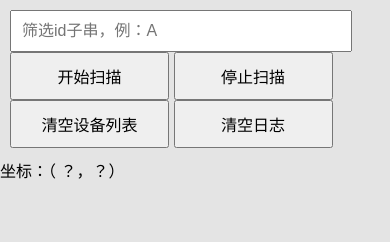
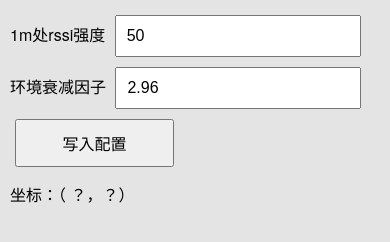
Before and after one commit to Ikaros-521/cordova-plugin-ble-central-rssi-demo, a website: page www/index.html in a window 390 px wide. Drawn offline with Linux system fonts and the light colour scheme; some packages are replaced by stand-ins of ours.

Commit message:
新增rssi1m,环境衰减因子可配，优化UI

```diff
--- a/config.xml
+++ b/config.xml
@@ -1,5 +1,5 @@
 <?xml version='1.0' encoding='utf-8'?>
-<widget id="com.example.ble" version="1.0.0" xmlns="http://www.w3.org/ns/widgets" xmlns:cdv="http://cordova.apache.org/ns/1.0">
+<widget id="com.example.ble" version="2.0.0" xmlns="http://www.w3.org/ns/widgets" xmlns:cdv="http://cordova.apache.org/ns/1.0">
     <name>ble</name>
     <description>
         A sample Apache Cordova application that responds to the deviceready event.
--- a/www/css/index.css
+++ b/www/css/index.css
@@ -53,17 +53,41 @@ body {
     font-size: large;
 }
 
+/* 距离探测设备1m时的rssi值的绝对值输入框 */
+#rssi1m {
+    width: 60%;
+    padding: 10px;
+    font-size: 16px;
+    margin: 5px;
+}
+
+/* 环境衰减因子输入框 */
+#EAT {
+    width: 60%;
+    padding: 10px;
+    font-size: 16px;
+    margin: 5px;
+}
+
 /* 子串检索输入框 */
 #idSubstring {
-    width: 86%;
+    width: 60%;
     padding: 10px;
     font-size: 16px;
+    margin: 5px;
 }
 
 /* 类似按钮 */
 .commonBtn {
     width: 43%;
     padding: 10px;
+    font-size: 16px;
+    margin: 5px;
+}
+
+/* 坐标显示用div */
+#locationDiv {
+    margin: 10px;
     font-size: 16px;
 }
 
--- a/www/index.html
+++ b/www/index.html
@@ -38,7 +38,16 @@
 </head>
 
 <body>
-    <div style="margin:10px;">
+    <div id="configDiv" style="margin:10px;">
+        <span>1m处rssi强度</span>
+        <input type="text" id="rssi1m" placeholder="绝对值，最佳范围在45-49之间" value="50">
+        <br>
+        <span>环境衰减因子</span>
+        <input type="text" id="EAT" placeholder="最佳范围在3.25-4.5之间" value="2.96">
+        <button class="commonBtn" id="writeConfigBtn" >写入配置</button>
+    </div>
+    <div id="funcDiv" style="margin:10px;">
+        <span id="idSubstringSpan">筛选id</span>
         <input type="text" id="idSubstring" placeholder="筛选id子串，例：A">
         <button class="commonBtn" id="startScanBtn" >开始扫描</button>
         <button class="commonBtn" id="stopScanBtn" >停止扫描</button>
--- a/www/js/index.js
+++ b/www/js/index.js
@@ -285,10 +285,33 @@ function scanBT() {
 
     }, function(res){
         log("扫描蓝牙设备失败", "error");
+        clearInterval(loopScan);
     });
 }
 
+// 显示隐藏元素
+function showHideElement(id, type) {
+    document.getElementById(id).style.display = type;
+}
+
 document.addEventListener('deviceready', function () {
+    // 隐藏功能模块
+    showHideElement("funcDiv", "none");
+
+    // 写入配置按钮
+    var writeConfigBtn = document.getElementById('writeConfigBtn');
+	writeConfigBtn.onclick = function(){
+        rssi1m = document.getElementById('rssi1m').value;
+        EAT = document.getElementById('EAT').value;
+        // 为空时，赋予默认值
+        if(rssi1m.length == 0) rssi1m = 50;
+        if(EAT.length == 0) EAT = 2.96;
+        // 显示功能模块
+        showHideElement("funcDiv", "block");
+        // 隐藏配置模块
+        showHideElement("configDiv", "none");
+	};
+
     // 停止扫描按钮
     var stopScanBtn = document.getElementById('stopScanBtn');
 	stopScanBtn.onclick = function(){
```
